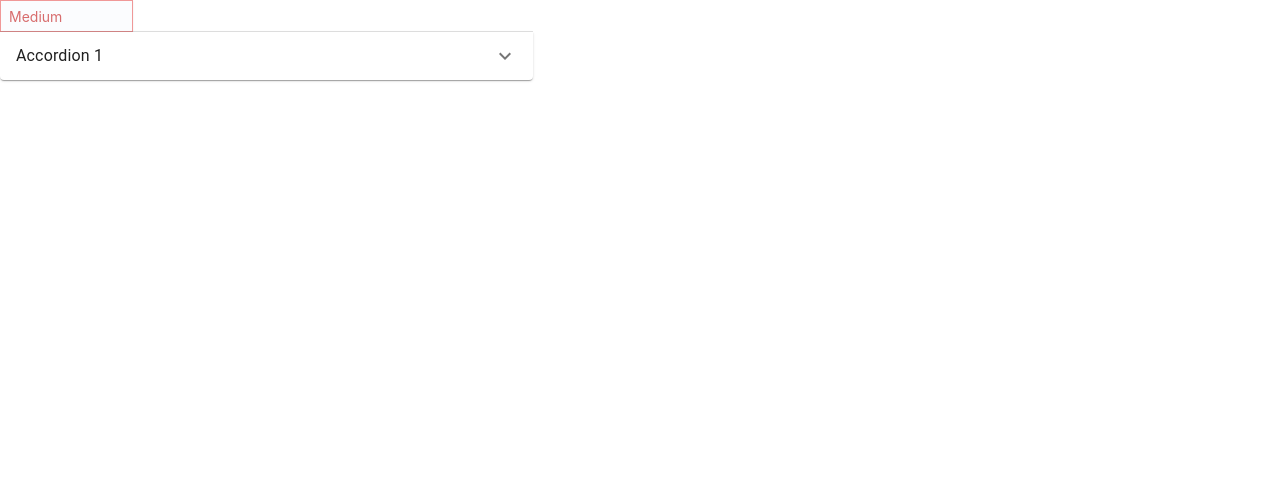
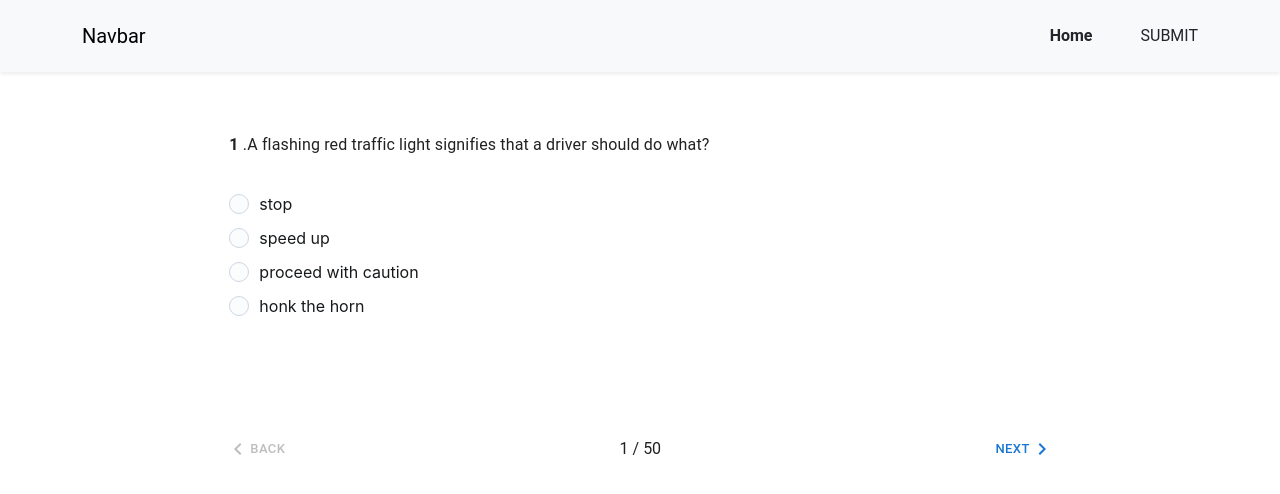
Before and after one commit to SamuelAbolade/CBT_react_app, a React (Create React App) app: page /MainApp in a window 1280 px wide. Shown: the top 494 px of the page. Built offline with nearby package versions, Linux system fonts and the light colour scheme.

Commit message:
Logic working 80%

```diff
--- a/package.json
+++ b/package.json
@@ -9,12 +9,14 @@
     "@mui/icons-material": "^5.11.9",
     "@mui/joy": "^5.0.0-alpha.68",
     "@mui/material": "^5.11.10",
+    "@reduxjs/toolkit": "^1.9.3",
     "@testing-library/jest-dom": "^5.16.5",
     "@testing-library/react": "^13.4.0",
     "@testing-library/user-event": "^13.5.0",
     "formik": "^2.2.9",
     "react": "^18.2.0",
     "react-dom": "^18.2.0",
+    "react-redux": "^8.0.5",
     "react-router-dom": "^6.8.1",
     "react-scripts": "5.0.1",
     "web-vitals": "^2.1.4",
--- /dev/null
+++ b/src/Redux/optionSlice.js
@@ -0,0 +1,24 @@
+import { createSlice } from "@reduxjs/toolkit";
+import questions from '../questions'
+
+export const optionSlice = createSlice({
+    name:"option",
+    initialState: {
+        chosenOption:null,
+        selectedOptions: Array(questions.length).fill(null)
+    },
+
+    reducers:{
+        toggleChoice: (state, action) => {
+            state.chosenOption = action.payload
+            console.log(state.chosenOption);
+        },
+        pushToUserAnswers: (state, action)=>{
+            state.selectedOptions[action.payload] = state.chosenOption
+            console.log(state.selectedOptions)
+            console.log(action)
+        }
+    }
+})
+export default optionSlice.reducer
+export const { toggleChoice, pushToUserAnswers } = optionSlice.actions
--- /dev/null
+++ b/src/Redux/store.js
@@ -0,0 +1,9 @@
+import { configureStore } from "@reduxjs/toolkit";
+import optionReducer from "./optionSlice";
+
+const store = configureStore({
+    reducer:{
+optionReducer
+    }
+})
+export default store
--- a/src/Routes/Main.js
+++ b/src/Routes/Main.js
@@ -1,34 +1,91 @@
 import React from 'react'
-import Input from '@mui/joy/Input';
-import Accordion from '@mui/material/Accordion';
-import AccordionSummary from '@mui/material/AccordionSummary';
-import AccordionDetails from '@mui/material/AccordionDetails';
+import questions from "../questions"
+import Box from '@mui/material/Box';
+import { useTheme } from '@mui/material/styles';
+import MobileStepper from '@mui/material/MobileStepper';
+import Paper from '@mui/material/Paper';
 import Typography from '@mui/material/Typography';
-import ExpandMoreIcon from '@mui/icons-material/ExpandMore';
-
+import Button from '@mui/material/Button';
+import KeyboardArrowLeft from '@mui/icons-material/KeyboardArrowLeft';
+import KeyboardArrowRight from '@mui/icons-material/KeyboardArrowRight';
+import { Radio } from '@mui/material';
+import QuestionOption from '../components/QuestionOption';
 
 const Main = () => {
+  console.log(questions);
+  const theme = useTheme();
+  console.log(theme)
+  const [currentQuestionIndex, setActiveStep] = React.useState(0);
+  const maxSteps = questions.length;
+
+  const handleNext = () => {
+    setActiveStep((prevActiveStep) => prevActiveStep + 1);
+  };
+
+  const handleBack = () => {
+    setActiveStep((prevActiveStep) => prevActiveStep - 1);
+  };
+  let foundQuestion = questions[currentQuestionIndex]
   return (
     <>
-    <div className='col-5'>
-    <Input size="sm" color="danger" className='col-3 rounded-0' placeholder="Medium" />
+      <nav className="navbar p-3 bg-body-tertiary shadow shadow-sm">
+        <div className="container d-flex">
+          <a className="navbar-brand" href="#">Navbar</a>
+          <div className="d-flex justify-content-between gap-5">
+            <a className="nav-link active fw-bold" aria-current="page" href="#">Home</a>
+            <a className="nav-link" href="signup">SUBMIT</a>
+          </div>
+        </div>
+      </nav>
+      <Box className="col-10 col-lg-8 m-auto mt-5" sx={{ flexGrow: 1 }}>
+        <Paper
+          square
+          elevation={0}
+          sx={{
+            display: 'flex',
+            alignItems: 'center',
+            height: 50,
+            pl: 2,
+            bgcolor: 'background.default',
+          }}
+        >
+          <Typography><strong>{currentQuestionIndex+1} </strong>.{questions[currentQuestionIndex].question}</Typography>
+        </Paper>
 
-    <Accordion>
-        <AccordionSummary
-          expandIcon={<ExpandMoreIcon />}
-          aria-controls="panel1a-content"
-          id="panel1a-header"
-        >
-          <Typography>Accordion 1</Typography>
-        </AccordionSummary>
-        <AccordionDetails>
-          <Typography>
-            Lorem ipsum dolor sit amet, consectetur adipiscing elit. Suspendisse
-            malesuada lacus ex, sit amet blandit leo lobortis eget.
-          </Typography>
-        </AccordionDetails>
-      </Accordion>
-    </div>
+        <Box sx={{ height: 255, maxWidth: 400, width: '100%', p: 2 }}>
+            <QuestionOption currentQuestionIndex={currentQuestionIndex} foundQuestion={foundQuestion} />
+        </Box>
+        <MobileStepper
+          variant="text"
+          steps={maxSteps}
+          position="static"
+          activeStep={currentQuestionIndex}
+          nextButton={
+            <Button
+              size="small"
+              onClick={handleNext}
+              disabled={currentQuestionIndex === maxSteps - 1}
+            >
+              Next
+              {theme.direction === 'rtl' ? (
+                <KeyboardArrowLeft />
+              ) : (
+                <KeyboardArrowRight />
+              )}
+            </Button>
+          }
+          backButton={
+            <Button size="small" onClick={handleBack} disabled={currentQuestionIndex === 0}>
+              {theme.direction === 'rtl' ? (
+                <KeyboardArrowRight />
+              ) : (
+                <KeyboardArrowLeft />
+              )}
+              Back
+            </Button>
+          }
+        />
+      </Box>
     </>
   )
 }
--- /dev/null
+++ b/src/components/QuestionOption.js
@@ -0,0 +1,49 @@
+import React, { useState } from 'react';
+import FormControl from '@mui/joy/FormControl';
+import FormLabel from '@mui/joy/FormLabel';
+import Radio from '@mui/joy/Radio';
+import RadioGroup from '@mui/joy/RadioGroup';
+import { useDispatch, useSelector } from 'react-redux'
+import { pushToUserAnswers, toggleChoice } from '../Redux/optionSlice'
+
+const QuestionOption = ({ currentQuestionIndex, foundQuestion }) => {
+  const options = ['A', 'B', 'C', 'D'];
+  const OPTION_DATA = options.map(option => ({
+    value: `option${option}`,
+    option,
+    optionLabel: foundQuestion[option],
+    // checked: true,
+  }));
+
+  const [value, setValue] = useState('other');
+  const dispatch = useDispatch()
+  const {optionReducer:{selectedOptions}} = useSelector((state)=>(state))
+  console.log(selectedOptions)
+  var selectedOption
+  const handleChange = (e) => {
+    selectedOption = e.target.value
+
+    // setValue(event.target.value);
+    dispatch(toggleChoice(selectedOption))
+    dispatch(pushToUserAnswers(currentQuestionIndex))
+  };
+
+  return (
+    <FormControl>
+      <RadioGroup
+        defaultValue="femal"
+        name="controlled-radio-buttons-group"
+        value={selectedOptions[currentQuestionIndex]}
+        onChange={handleChange}
+        sx={{ my: 1 }}
+      >
+        {OPTION_DATA.map(({ value, option, optionLabel}) =>
+          <Radio key={value} sx={{ color: 'primary.main' }} value={option} label={optionLabel} />
+        )}
+
+      </RadioGroup>
+    </FormControl>
+  );
+}
+
+export default QuestionOption;
--- a/src/components/SignUp.js
+++ b/src/components/SignUp.js
@@ -1,16 +1,18 @@
-import React from 'react'
-import questions from '../questions'
-import { Input } from '@mui/joy'
+import React from 'react';
+import questions from '../questions';
+import { Input } from '@mui/joy';
 import Button from '@mui/joy/Button';
 import { CssVarsProvider } from '@mui/joy/styles';
 import { useFormik } from 'formik';
 import * as Yup from 'yup';
+import { useNavigate } from 'react-router-dom';
 
 const SignUp = () => {
   const FORM_DATA = [
     { type: "text", name: "email", placeholder: "Email / Examination Number" },
     { type: "password", name: "password", placeholder: "Password" },
   ];
+
   const initialValues = {
     email: '',
     password: '',
@@ -18,18 +20,25 @@ const SignUp = () => {
 
   const validationSchema = Yup.object({
     email: Yup.string().required('Required').min(8),
-    // password: Yup.string().required('Required'),
+    password: Yup.string().required('Required'),
   });
+
   const formik = useFormik({
     initialValues,
     validationSchema,
-    // onSubmit: handleSubmit,
   });
 
-  const signIn=(e)=>{
-    e.preventDefault()
-    console.log(formik
-      );
+  const navigate = useNavigate()
+  console.log(formik.isValid);
+  const signIn = (e) => {
+    e.preventDefault();
+    // console.log(formik.values)
+    if (formik.isValid) {
+      navigate("/MainApp")
+    } else {
+      console.log("Go back");
+    }
+
   }
 
   return (
@@ -38,12 +47,11 @@ const SignUp = () => {
         <h5 className={`mt-4 text-primary`} >Sign In</h5>
         <h6 className='mb-4' >Welcome to our Examination portal, Kindly Sign Up to get started.</h6>
         <form className='m-auto' onSubmit={signIn}>
-          {FORM_DATA.map(({type, name, placeholder}, i) => (
-
+          {FORM_DATA.map(({ type, name, placeholder }, i) => (
             <Input key={i} type={type} name={name} value={formik.values.name} onChange={formik.handleChange} placeholder={placeholder} className="mt-3 rounded-2" />
           ))}
           <CssVarsProvider >
-            <Button  type="submit" className='mt-3 w-100' variant="solid" color="primary">
+            <Button type="submit" className='mt-3 w-100' variant="solid" color="primary">
               Start Exam
             </Button>
           </CssVarsProvider>
--- a/src/index.js
+++ b/src/index.js
@@ -4,14 +4,18 @@ import './index.css';
 import App from './App';
 import reportWebVitals from './reportWebVitals';
 import MainRouter from './Routes/MainRouter';
+import { Provider } from 'react-redux';
+import store from './Redux/store';
 
 
 const root = ReactDOM.createRoot(document.getElementById('root'));
 root.render(
   <React.StrictMode>
-    <MainRouter>
-      <App />
-    </MainRouter>
+    <Provider store={store}>
+      <MainRouter>
+        <App />
+      </MainRouter>
+    </Provider>
   </React.StrictMode>
 );
 
--- a/src/questions.json
+++ b/src/questions.json
@@ -398,21 +398,5 @@
         "C": ".75",
         "D": ".90",
         "answer": "C"
-      },
-      {
-        "question": "How is 4:00 pm expressed in military time?",
-        "A": "1600",
-        "B": "004",
-        "C": "0400 ",
-        "D": "4:00",
-        "answer": "A"
-      },
-      {
-        "question": "How is the Arabic numeral for '2' written?",
-        "A": "2",
-        "B": "II",
-        "C": "I",
-        "D": "ii",
-        "answer": "A"
       }
 ]
```
Also changed, not shown: 1 other file (tests, documents, lock files or other folders).
